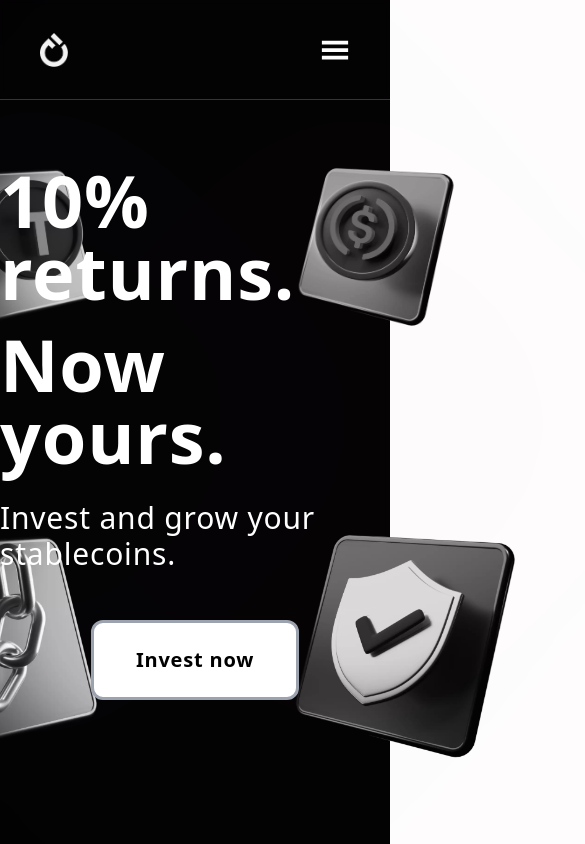
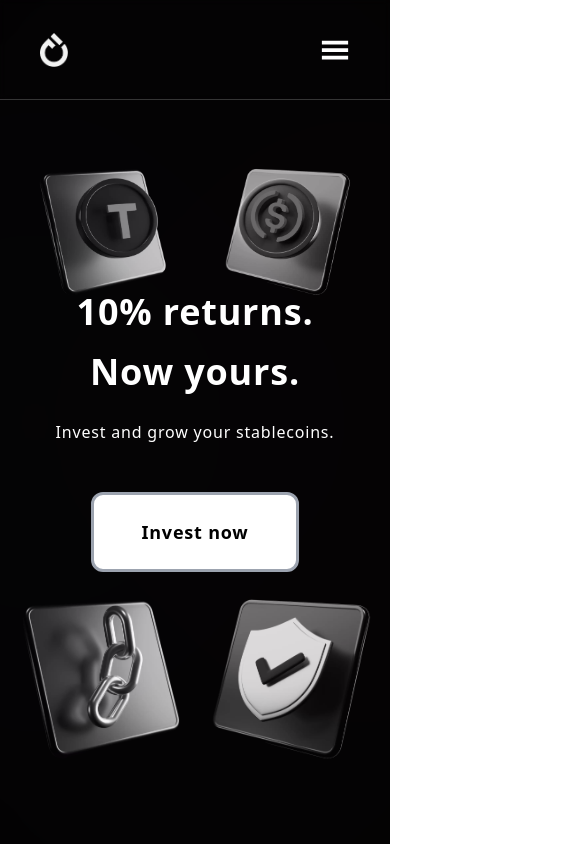
Before and after one commit to fibre-ether/kwikpic-task, a React (Create React App) app: page / in a window 390 px wide. Shown: the top 844 px of the page, 585 px wide, since content can reach past the window. Built offline with nearby package versions, Linux system fonts and the light colour scheme.

Commit message:
Add responsiveness to home

```diff
--- a/src/pages/Home.js
+++ b/src/pages/Home.js
@@ -12,7 +12,6 @@ function Home() {
   let ele2 = useRef(null)
   let ele3 = useRef(null)
   let ele4 = useRef(null)
-  let ar = [ele1, ele2]
   useEffect(() => {
     gsap.registerPlugin(ScrollTrigger)
 
@@ -33,22 +32,22 @@ function Home() {
     tl4.to(ele4, {y: 0, duration: 1});
 
     gsap.to('.left', {
-      xPercent: -150,
+      x: -100,
       ease: "none",
       scrollTrigger: {
         trigger: ".left",
-        start: "top center",
+        start: "top top",
         end: "bottom top",
         scrub: true
       }
     })
 
     gsap.to('.right', {
-      xPercent: 150,
+      x: 100,
       ease: "none",
       scrollTrigger: {
         trigger: ".right",
-        start: "top center",
+        start: "top top",
         end: "bottom top",
         scrub: true
       }
@@ -59,7 +58,7 @@ function Home() {
       const anim = gsap.fromTo(box, {opacity: 0}, {duration: 1, opacity: 1});
       ScrollTrigger.create({
         trigger: box,
-        start: "top center",
+        start: "top 70%",
         animation: anim,
         toggleActions: 'play pause resume reset',
       });
@@ -69,21 +68,21 @@ function Home() {
 
 
   return (
-    <div className="bg-black tracking-wider">
+    <div className="bg-black tracking-wider overflow-x-clip">
       {/* Section 1 */}
       <div className="h-screen relative">
-              <img ref={el => ele1=el} src={img1} alt="1" className="left absolute h-40 w-40 top-[20%] left-[10%]"/>
-              <img ref={el => ele2=el} src={img2} alt="2" className="left absolute h-56 w-56 bottom-[10%] left-[5%]"/>
-              <img ref={el => ele3=el} src={img3} alt="3" className="right absolute h-40 w-40 top-[20%] right-[10%]"/>
-              <img ref={el => ele4=el} src={img4} alt="4" className="right absolute h-56 w-56 bottom-[10%] right-[5%]"/>
+              <img ref={el => ele1=el} src={img1} alt="1" className="left absolute h-32 md:h-40 aspect-square top-[20%] left-[10%]"/>
+              <img ref={el => ele2=el} src={img2} alt="2" className="left absolute h-40 md:h-56 aspect-square bottom-[10%] left-[5%]"/>
+              <img ref={el => ele3=el} src={img3} alt="3" className="right absolute h-32 md:h-40 aspect-square top-[20%] right-[10%]"/>
+              <img ref={el => ele4=el} src={img4} alt="4" className="right absolute h-40 md:h-56 aspect-square bottom-[10%] right-[5%]"/>
 
         <div className="z-20 relative h-full text-white flex flex-col justify-center items-center">
-          <p className="mt-5 text-7xl font-bold">10% returns.</p>
-          <p className="mt-5 text-7xl font-bold">Now yours.</p>
-          <p className="mt-7 text-3xl font-medium">
+          <p className="mt-5 text-4xl md:text-7xl font-bold">10% returns.</p>
+          <p className="mt-5 text-4xl md:text-7xl font-bold">Now yours.</p>
+          <p className="mt-7 text-base md:text-3xl font-medium">
             Invest and grow your stablecoins.
           </p>
-          <div className="bg-white text-black h-20 w-52 rounded-xl border-[3px] border-gray-400 flex justify-center items-center text-xl font-semibold mt-12 glow transition-shadow">
+          <div className="bg-white text-black h-20 w-52 rounded-xl border-[3px] border-gray-400 flex justify-center items-center text-lg md:text-xl font-semibold mt-12 glow transition-shadow">
             Invest now
           </div>
         </div>
@@ -95,35 +94,35 @@ function Home() {
       </div>
 
       {/* Section 2 */}
-      <div className="h-auto flex">
-        <div className="sticky top-0 h-screen w-[45%] flex justify-center items-center">
+      <div className="h-auto flex text-center lg:text-left">
+        <div className="sticky top-0 h-screen w-[45%] lg:flex sm:hidden justify-center items-center">
           <img src={devices} alt="devices" className="scale-50" />
         </div>
-        <div className="h-[300vh] text-white w-[55%] flex flex-col">
-          <div className="h-screen w-full flex flex-col justify-center items-start pl-10 pr-20 textbox">
-            <p className="leading-[4.25rem] text-7xl font-bold mb-8">
+        <div className="h-auto text-white lg:w-[55%] flex flex-col sm:items-center sm:text-center space-y-10 md:space-y-0">
+          <div className="h-[30vh] lg:h-screen w-full flex flex-col justify-center items-start pl-10 pr-20 textbox">
+            <p className="lg:leading-[4.25rem] text-4xl lg:text-7xl font-bold mb-8">
               They grow so fast
             </p>
-            <p className="leading-normal text-2xl text-gray-400">
+            <p className="lg:leading-normal text-base lg:text-2xl text-gray-400">
               Your USDTs and USDCs feel so at home here, that they will grow by
               10% by the end of the year. Allow your stable coins to generate
               stable returns for you.
             </p>
           </div>
-          <div className="h-screen w-full flex flex-col justify-center items-start pl-10 pr-20 textbox">
-            <p className="leading-[4.25rem] text-7xl font-bold mb-8">
+          <div className="h-[30vh] lg:h-screen w-full flex flex-col justify-center items-start pl-10 pr-20 textbox">
+            <p className="lg:leading-[4.25rem] text-4xl lg:text-7xl font-bold mb-8">
               No secrets, no fine print
             </p>
-            <p className="leading-normal text-2xl text-gray-400">
+            <p className="lg:leading-normal text-base lg:text-2xl text-gray-400">
               There are no hidden fees on Flint. Whatever charges you will incur
               will be shared with you upfront. We take transparency seriously.
             </p>
           </div>
-          <div className="h-screen w-full flex flex-col justify-center items-start pl-10 pr-20 textbox">
-            <p className="leading-[4.25rem] text-7xl font-bold mb-8">
+          <div className="h-[30vh] lg:h-screen w-full flex flex-col justify-center items-start pl-10 pr-20 textbox">
+            <p className="lg:leading-[4.25rem] text-4xl lg:text-7xl font-bold mb-8">
               Unconditionally unclocked
             </p>
-            <p className="leading-normal text-2xl text-gray-400">
+            <p className="lg:leading-normal text-base lg:text-2xl text-gray-400">
               There are no lock-in periods on Flint. You can withdraw anytime
               and have the funds in your wallet instantly. We keep your
               investment liquid, even when its growing.
```
